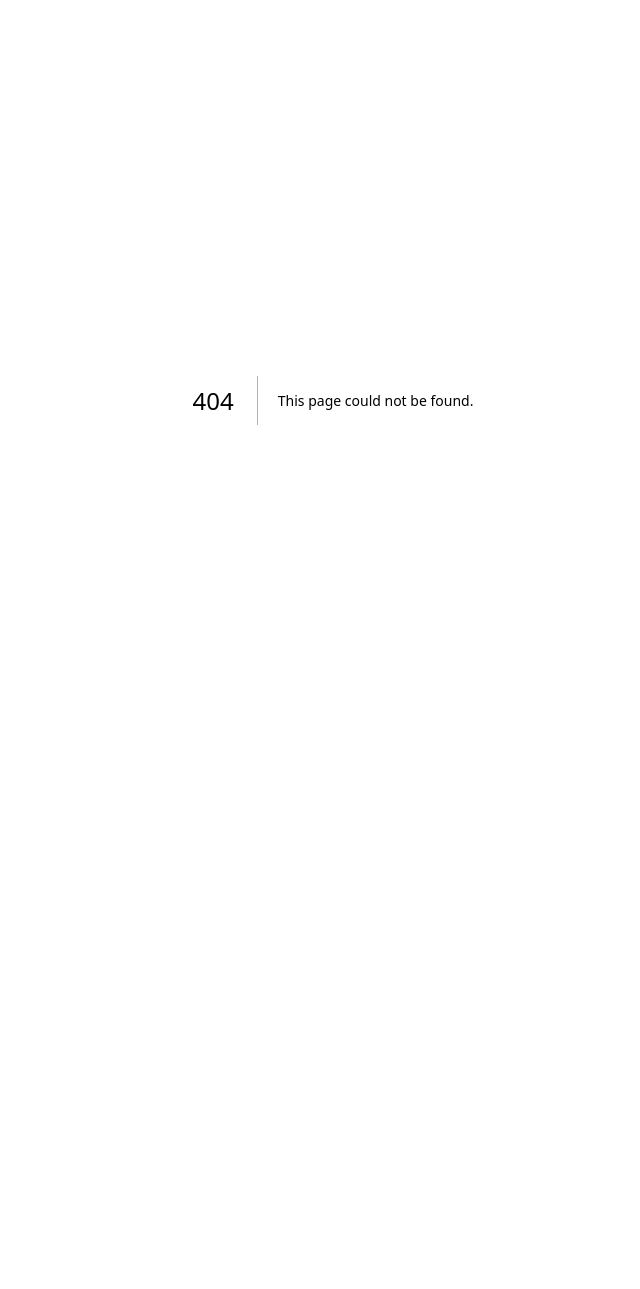
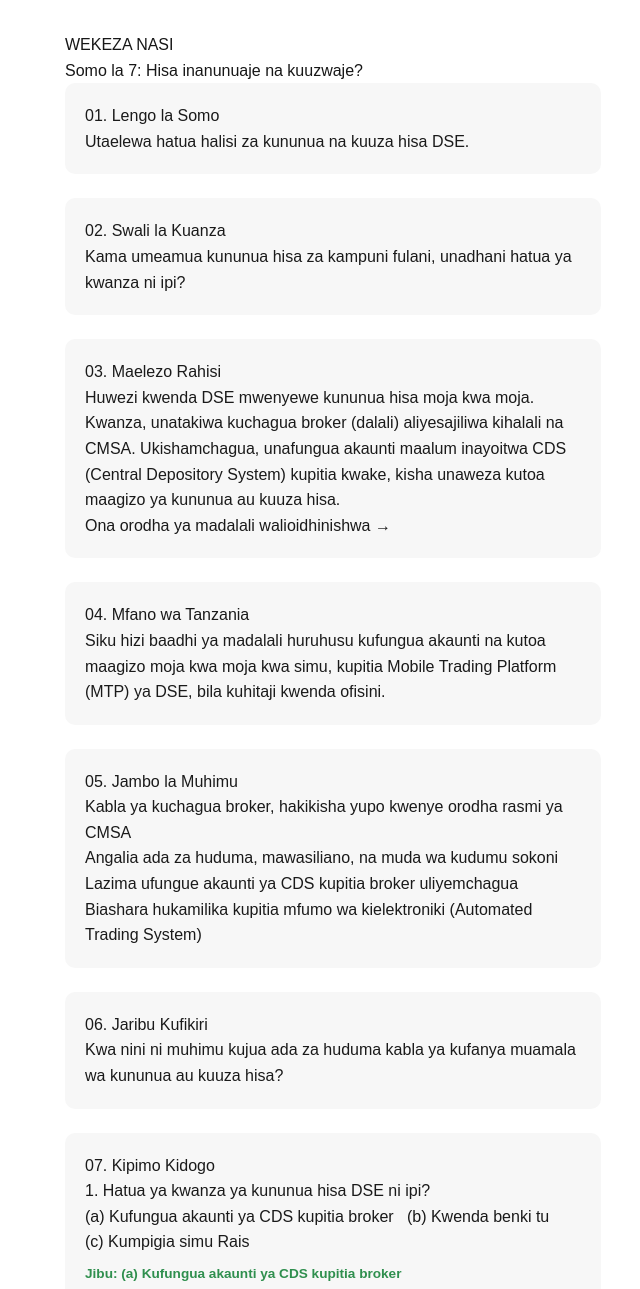
Before and after one commit to sadikiabubakari698-crypto/wekeza_nasi, a Next.js app in the folder wekeza-nasi-app/: page /somo7 in a window 1280 px wide. Before the commit this address had no page. Shown: the top 1289 px of the page, without its empty margins (307-947 px from the left). Before the commit the page ends 800 px from the top, so only its background shows below. Built offline with nearby package versions, Linux system fonts and the light colour scheme.

Commit message:
Add Somo la 7, Madalali resource page, update navigation

```diff
--- /dev/null
+++ b/wekeza-nasi-app/app/madalali/page.js
@@ -0,0 +1,37 @@
+export default function Madalali() {
+  const brokers = [
+    "Tanzania Securities Limited (TSL)",
+    "Vertex International Securities Ltd",
+    "Solomon Stockbrokers Limited",
+    "Orbit Securities Company Limited",
+    "CORE Securities Limited",
+    "Zan Securities Limited",
+    "E.A. Capital Limited",
+  ];
+  return (
+    <main style={{ padding: "2rem", maxWidth: "600px", margin: "0 auto", fontFamily: "sans-serif", lineHeight: 1.6 }}>
+      <h1>WEKEZA NASI</h1>
+      <h2>Madalali Walioidhinishwa (Brokers)</h2>
+
+      <div className="lesson-box">
+        <p>
+          Hawa ni baadhi ya madalali (stockbrokers) walioidhinishwa na CMSA
+          kufanya biashara ya hisa DSE. Kabla ya kuchagua, hakikisha
+          unathibitisha leseni yao ya sasa na taarifa za mawasiliano moja
+          kwa moja kupitia tovuti rasmi ya CMSA, kwa sababu taarifa hizi
+          zinaweza kubadilika.
+        </p>
+        <ul>
+          {brokers.map((b) => <li key={b}>{b}</li>)}
+        </ul>
+        <p>
+          <a href="https://www.cmsa.go.tz" target="_blank" rel="noopener noreferrer">
+            Tembelea CMSA kwa orodha kamili na mawasiliano &rarr;
+          </a>
+        </p>
+      </div>
+
+      <p><a href="/">&larr; Rudi Academy</a></p>
+    </main>
+  );
+}
--- a/wekeza-nasi-app/app/page.js
+++ b/wekeza-nasi-app/app/page.js
@@ -7,6 +7,7 @@ export default function Home() {
     { href: "/somo4", title: "Somo 4: Soko la hisa ni nini?", icon: "mche" },
     { href: "/somo5", title: "Somo 5: Soko la hisa lipo chini ya nani?", icon: "mche" },
     { href: "/somo6", title: "Somo 6: DSE ni nini?", icon: "mche" },
+    { href: "/somo7", title: "Somo 7: Hisa inanunuaje na kuuzwaje?", icon: "mche" },
   ];
   return (
     <main style={{ padding: "2rem", maxWidth: "600px", margin: "0 auto", fontFamily: "sans-serif", lineHeight: 1.6 }}>
@@ -23,6 +24,9 @@ export default function Home() {
           <span>{l.title}</span>
         </a>
       ))}
+
+      <h2 style={{ marginTop: "2rem" }}>Rasilimali</h2>
+      <a href="/madalali" style={link}>Madalali Walioidhinishwa</a>
     </main>
   );
 }
--- a/wekeza-nasi-app/app/somo6/page.js
+++ b/wekeza-nasi-app/app/somo6/page.js
@@ -72,7 +72,7 @@ export default function Somo6() {
         <p>Somo 7: Hisa inanunuaje na kuuzwaje?</p>
       </div>
 
-      <p><a href="/somo5">&larr; Somo la 5</a></p>
+      <p><a href="/somo5" style={{ marginRight: "1.5rem" }}>&larr; Somo la 5</a><a href="/somo7" style={{ fontWeight: "bold" }}>Endelea na Somo la 7 &rarr;</a></p>
     </main>
   );
 }
--- /dev/null
+++ b/wekeza-nasi-app/app/somo7/page.js
@@ -0,0 +1,76 @@
+export default function Somo7() {
+  return (
+    <main style={{ padding: "2rem", maxWidth: "600px", margin: "0 auto", fontFamily: "sans-serif", lineHeight: 1.6 }}>
+      <h1>WEKEZA NASI</h1>
+      <h2>Somo la 7: Hisa inanunuaje na kuuzwaje?</h2>
+
+      <div className="lesson-box">
+        <h3>01. Lengo la Somo</h3>
+        <p>Utaelewa hatua halisi za kununua na kuuza hisa DSE.</p>
+      </div>
+
+      <div className="lesson-box">
+        <h3>02. Swali la Kuanza</h3>
+        <p>Kama umeamua kununua hisa za kampuni fulani, unadhani hatua ya kwanza ni ipi?</p>
+      </div>
+
+      <div className="lesson-box">
+        <h3>03. Maelezo Rahisi</h3>
+        <p>
+          Huwezi kwenda DSE mwenyewe kununua hisa moja kwa moja. Kwanza,
+          unatakiwa kuchagua broker (dalali) aliyesajiliwa kihalali na CMSA.
+          Ukishamchagua, unafungua akaunti maalum inayoitwa CDS (Central
+          Depository System) kupitia kwake, kisha unaweza kutoa maagizo ya
+          kununua au kuuza hisa.
+        </p>
+        <p>
+          <a href="/madalali">Ona orodha ya madalali walioidhinishwa &rarr;</a>
+        </p>
+      </div>
+
+      <div className="lesson-box">
+        <h3>04. Mfano wa Tanzania</h3>
+        <p>
+          Siku hizi baadhi ya madalali huruhusu kufungua akaunti na kutoa
+          maagizo moja kwa moja kwa simu, kupitia Mobile Trading Platform
+          (MTP) ya DSE, bila kuhitaji kwenda ofisini.
+        </p>
+      </div>
+
+      <div className="lesson-box">
+        <h3>05. Jambo la Muhimu</h3>
+        <ul>
+          <li>Kabla ya kuchagua broker, hakikisha yupo kwenye orodha rasmi ya CMSA</li>
+          <li>Angalia ada za huduma, mawasiliano, na muda wa kudumu sokoni</li>
+          <li>Lazima ufungue akaunti ya CDS kupitia broker uliyemchagua</li>
+          <li>Biashara hukamilika kupitia mfumo wa kielektroniki (Automated Trading System)</li>
+        </ul>
+      </div>
+
+      <div className="lesson-box">
+        <h3>06. Jaribu Kufikiri</h3>
+        <p>Kwa nini ni muhimu kujua ada za huduma kabla ya kufanya muamala wa kununua au kuuza hisa?</p>
+      </div>
+
+      <div className="lesson-box">
+        <h3>07. Kipimo Kidogo</h3>
+        <p>1. Hatua ya kwanza ya kununua hisa DSE ni ipi?<br />(a) Kufungua akaunti ya CDS kupitia broker &nbsp; (b) Kwenda benki tu &nbsp; (c) Kumpigia simu Rais</p>
+        <p className="quiz-answer">Jibu: (a) Kufungua akaunti ya CDS kupitia broker</p>
+        <p>2. Biashara za hisa DSE hukamilika kupitia mfumo gani?<br />(a) WhatsApp &nbsp; (b) Automated Trading System &nbsp; (c) Barua pepe</p>
+        <p className="quiz-answer">Jibu: (b) Automated Trading System</p>
+      </div>
+
+      <div className="lesson-box">
+        <h3>08. Muhtasari wa Dakika 1</h3>
+        <p>Kununua au kuuza hisa DSE kunahitaji akaunti ya CDS kupitia broker aliyesajiliwa, na maagizo hukamilika kupitia mfumo wa kielektroniki.</p>
+      </div>
+
+      <div className="lesson-box">
+        <h3>09. Hatua Inayofuata</h3>
+        <p>Somo 8: Bei ya hisa hupanda na kushuka kwa nini?</p>
+      </div>
+
+      <p><a href="/somo6">&larr; Somo la 6</a></p>
+    </main>
+  );
+}
```
